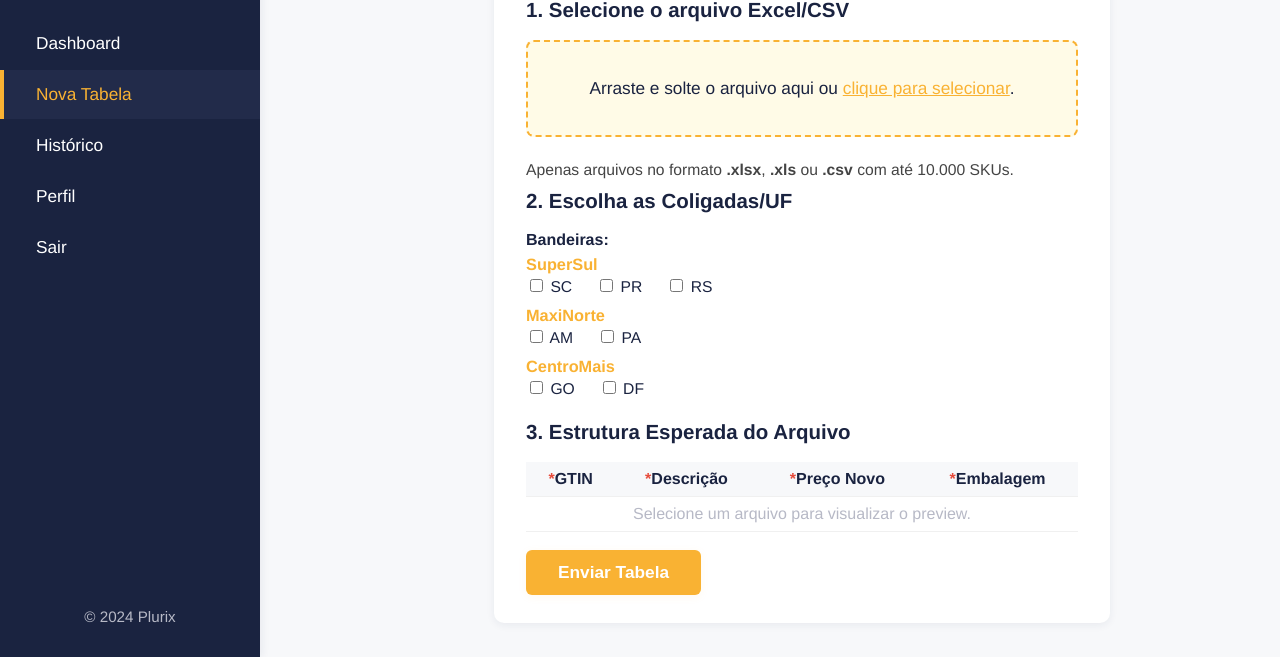
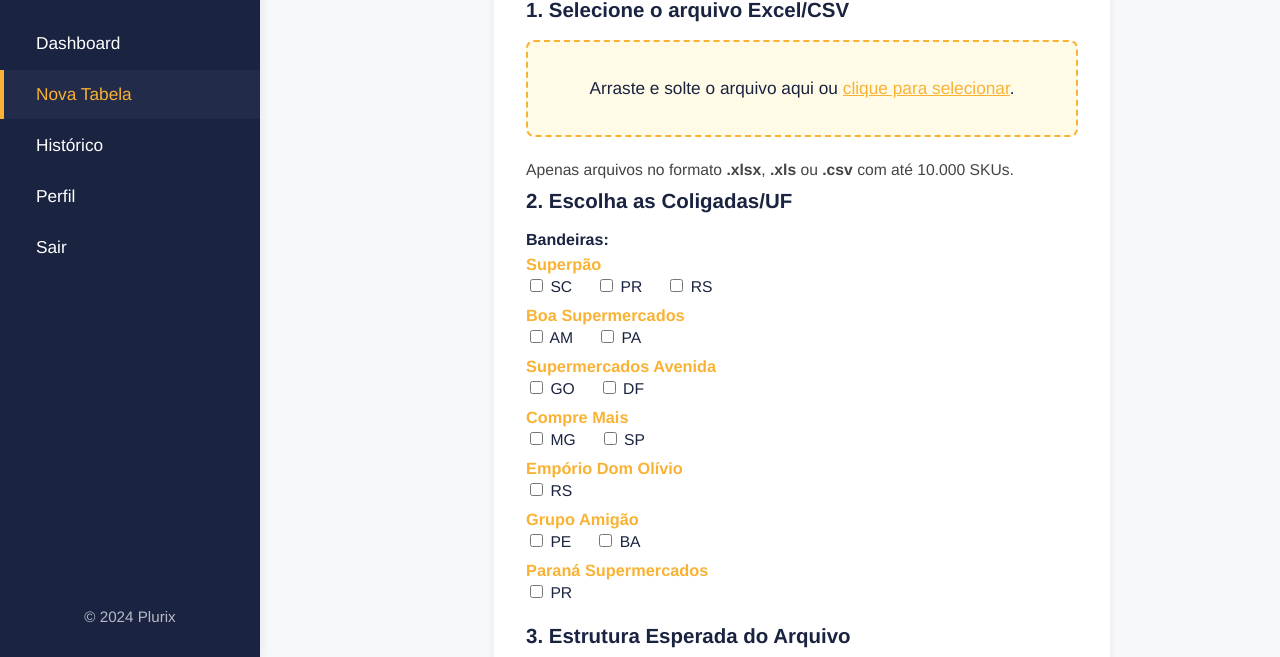
Before and after one commit to LucioFlavioRosa/prototipo_plurix, a plain HTML site: page prototipos/upload-tabela.html in a window 1280 px wide. Shown: the part 143-800 px from the top of the page. Drawn offline with Linux system fonts and the light colour scheme; a web font is replaced by a local one.

Commit message:
refactor: prototipos/upload-tabela.html

```diff
--- a/prototipos/upload-tabela.html
+++ b/prototipos/upload-tabela.html
@@ -318,7 +318,7 @@
         <div class="bandeiras-group">
           <label class="bandeiras-label">Bandeiras:</label>
           <div class="bandeira">
-            <div class="bandeira-title">SuperSul</div>
+            <div class="bandeira-title">Superpão</div>
             <div class="checkbox-group">
               <label><input type="checkbox" name="coligadas[]" value="SC"> SC</label>
               <label><input type="checkbox" name="coligadas[]" value="PR"> PR</label>
@@ -326,17 +326,43 @@
             </div>
           </div>
           <div class="bandeira">
-            <div class="bandeira-title">MaxiNorte</div>
+            <div class="bandeira-title">Boa Supermercados</div>
             <div class="checkbox-group">
               <label><input type="checkbox" name="coligadas[]" value="AM"> AM</label>
               <label><input type="checkbox" name="coligadas[]" value="PA"> PA</label>
             </div>
           </div>
           <div class="bandeira">
-            <div class="bandeira-title">CentroMais</div>
+            <div class="bandeira-title">Supermercados Avenida</div>
             <div class="checkbox-group">
               <label><input type="checkbox" name="coligadas[]" value="GO"> GO</label>
               <label><input type="checkbox" name="coligadas[]" value="DF"> DF</label>
+            </div>
+          </div>
+          <div class="bandeira">
+            <div class="bandeira-title">Compre Mais</div>
+            <div class="checkbox-group">
+              <label><input type="checkbox" name="coligadas[]" value="MG"> MG</label>
+              <label><input type="checkbox" name="coligadas[]" value="SP"> SP</label>
+            </div>
+          </div>
+          <div class="bandeira">
+            <div class="bandeira-title">Empório Dom Olívio</div>
+            <div class="checkbox-group">
+              <label><input type="checkbox" name="coligadas[]" value="RS"> RS</label>
+            </div>
+          </div>
+          <div class="bandeira">
+            <div class="bandeira-title">Grupo Amigão</div>
+            <div class="checkbox-group">
+              <label><input type="checkbox" name="coligadas[]" value="PE"> PE</label>
+              <label><input type="checkbox" name="coligadas[]" value="BA"> BA</label>
+            </div>
+          </div>
+          <div class="bandeira">
+            <div class="bandeira-title">Paraná Supermercados</div>
+            <div class="checkbox-group">
+              <label><input type="checkbox" name="coligadas[]" value="PR"> PR</label>
             </div>
           </div>
         </div>
```
